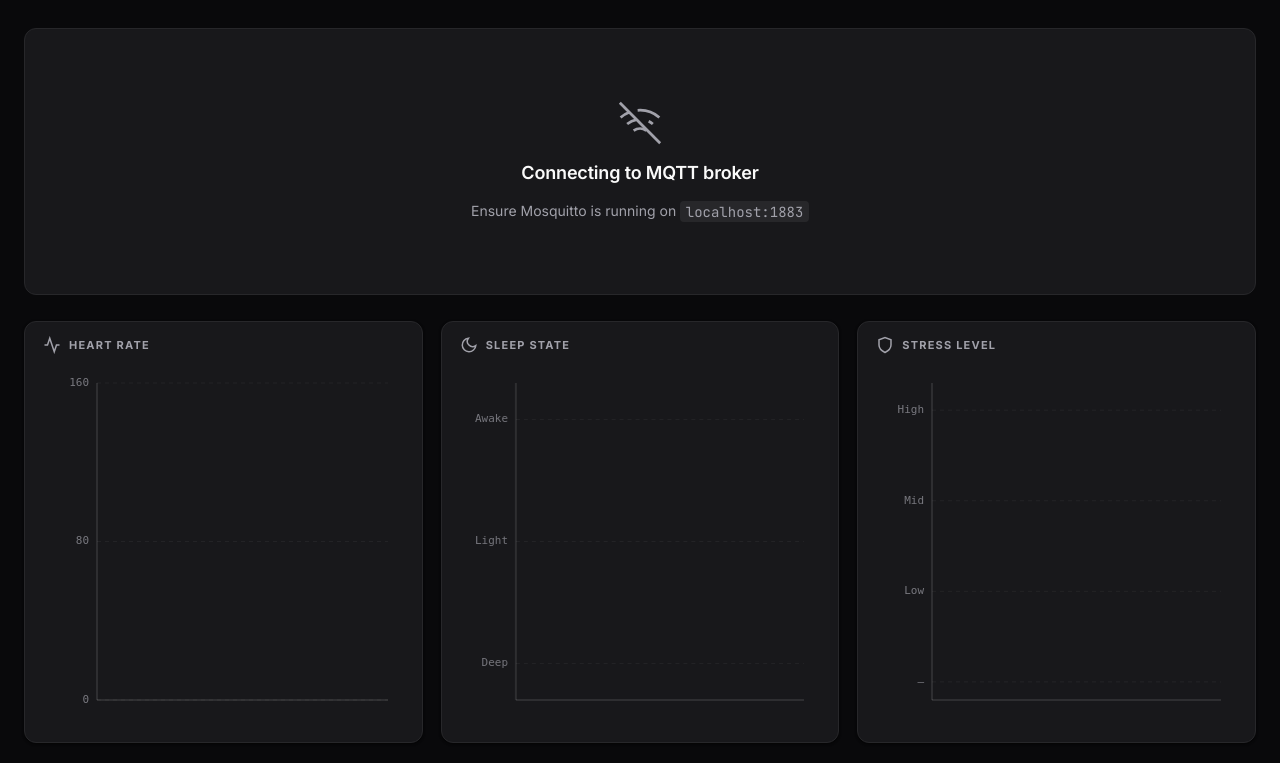
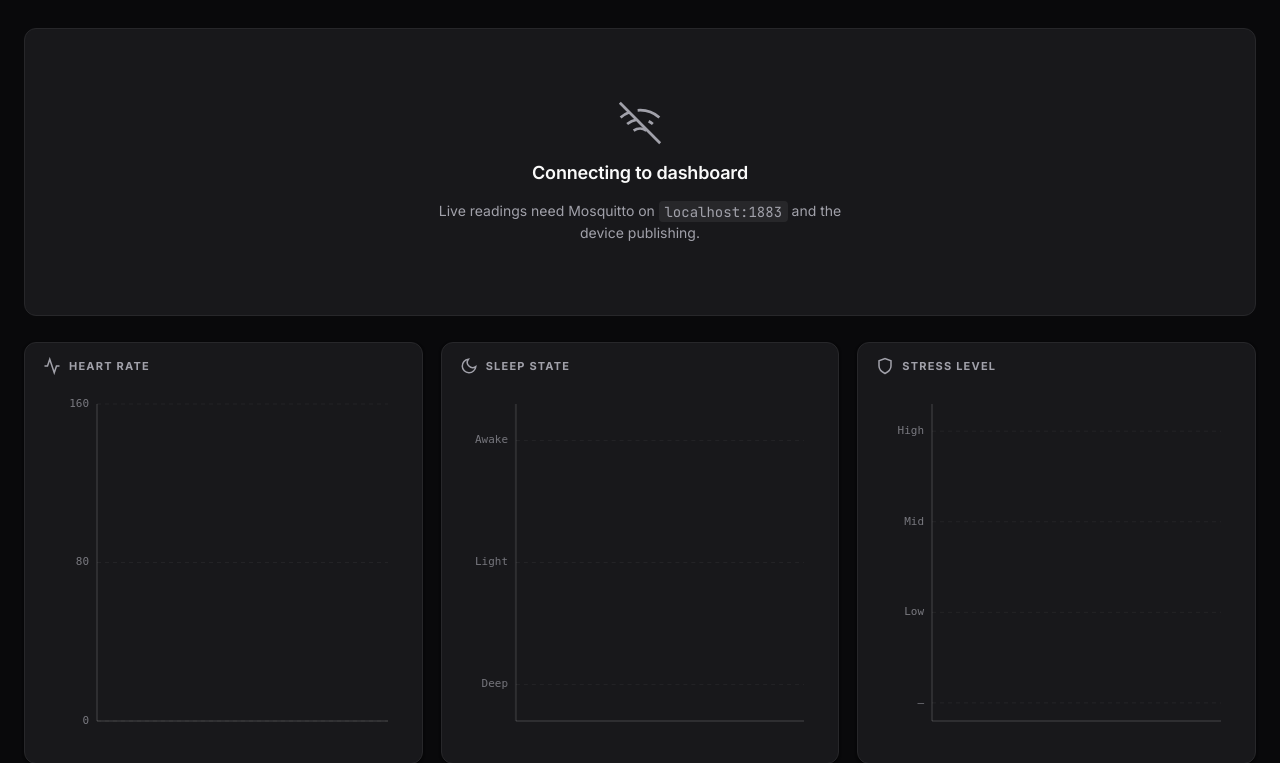
Before and after one commit to rudy128/mind-companion, a Flask app: page / in a window 1280 px wide. Shown: the part 69-832 px from the top of the page. Run offline with Flask 3, Linux system fonts and the light colour scheme; data that the repository does not hold is empty.

Commit message:
refactor: enhance MQTT connection handling and add demo state
- Updated MQTT client connection logic to run in a background thread, allowing Flask to start even if the broker is down.
- Introduced a demo state with placeholder sensor data to display on the dashboard until real data is received.
- Modified the dashboard's waiting state messages for clarity regarding MQTT broker requirements.

```diff
--- a/dashboard/server.py
+++ b/dashboard/server.py
@@ -3,7 +3,8 @@ M.I.N.D. Companion — Flask Dashboard Server
 Bridges MQTT (Mosquitto) ↔ Browser via Server-Sent Events (SSE).
 
 Architecture:
-  - paho-mqtt subscribes to mind/* topics on the local broker
+  - paho-mqtt subscribes to mind/* topics on the local broker (connects in a
+    background thread so Flask starts even when the broker is down)
   - /stream endpoint pushes updates to browser via SSE
   - /cmd endpoint receives commands from browser and publishes to mind/cmd
   - /   serves the dashboard HTML
@@ -27,9 +28,29 @@ TOPICS = {
     "alert": "mind/alert",
 }
 
+# Shown until real MQTT `mind/data` arrives (same keys as firmware JSON).
+DEMO_STATE = {
+    "bpm":       55,
+    "finger":    True,
+    "gsr":       3.8,
+    "stress":    "Low",
+    "sleep":     "Light Sleep",
+    "emergency": False,
+    "ax":        "0.02",
+    "ay":        "-0.01",
+    "az":        "0.98",
+    "temp":      "36.4",
+    "voice":     "Demo preview — live data replaces this when the device publishes.",
+    "breathing": False,
+    "camOpen":   False,
+    "mic_active": False,
+    "heap":      180 * 1024,
+    "uptime":    42,
+}
+
 # ── Shared state ──────────────────────────────────────────────
 app           = Flask(__name__)
-latest_state  = {}               # last known sensor payload
+latest_state  = dict(DEMO_STATE)  # copy; replaced/updated by MQTT
 
 # Each connected SSE client gets a queue; we fan-out messages to all.
 client_queues: list[queue.Queue] = []
@@ -82,27 +103,33 @@ def on_message(client, userdata, msg):
             pass
 
 # ── MQTT client setup ─────────────────────────────────────────
-def start_mqtt():
+mqtt_client = None  # set by background thread once broker accepts a connection
+
+
+def _mqtt_worker():
+    """Retry connect until the broker is up; never block Flask startup."""
+    global mqtt_client
     mc = mqtt.Client(mqtt.CallbackAPIVersion.VERSION2,
                      client_id="mind-flask-dashboard")
     mc.on_connect    = on_connect
     mc.on_disconnect = on_disconnect
     mc.on_message    = on_message
 
-    # Attempt to connect; retry in background if broker isn't up yet
-    connected = False
-    while not connected:
+    while True:
         try:
             mc.connect(MQTT_HOST, MQTT_PORT, keepalive=60)
-            connected = True
+            break
         except Exception as e:
             print(f"[MQTT] Connection failed ({e}), retrying in 3s...")
             time.sleep(3)
 
-    mc.loop_start()   # background thread for keepalive + message dispatch
-    return mc
+    mc.loop_start()
+    mqtt_client = mc
+    print("[MQTT] Connected; subscribed and network loop running")
 
-mqtt_client = None   # populated in __main__
+
+def start_mqtt_background():
+    threading.Thread(target=_mqtt_worker, daemon=True, name="mqtt").start()
 
 # ── Flask routes ──────────────────────────────────────────────
 
@@ -172,7 +199,7 @@ def get_state():
 
 # ── Entry point ───────────────────────────────────────────────
 if __name__ == "__main__":
-    mqtt_client = start_mqtt()
+    start_mqtt_background()
     print(f"[SERVER] Dashboard running at http://localhost:{FLASK_PORT}")
     # use_reloader=False so we don't start two MQTT loops in debug mode
     app.run(host="0.0.0.0", port=FLASK_PORT, debug=True, use_reloader=False, threaded=True)
--- a/dashboard/templates/index.html
+++ b/dashboard/templates/index.html
@@ -48,8 +48,8 @@
   <!-- Waiting state: not connected -->
   <div id="wait-conn" class="wait-card">
     <svg viewBox="0 0 24 24" fill="none" stroke="currentColor" stroke-width="1.5" class="icon-xl muted"><line x1="1" y1="1" x2="23" y2="23"/><path d="M16.72 11.06A10.94 10.94 0 0 1 19 12.55"/><path d="M5 12.55a10.94 10.94 0 0 1 5.17-2.39"/><path d="M10.71 5.05A16 16 0 0 1 22.56 9"/><path d="M1.42 9a15.91 15.91 0 0 1 4.7-2.88"/><path d="M8.53 16.11a6 6 0 0 1 6.95 0"/><line x1="12" y1="20" x2="12.01" y2="20"/></svg>
-    <p class="wait-title">Connecting to MQTT broker</p>
-    <p class="wait-sub">Ensure Mosquitto is running on <code>localhost:1883</code></p>
+    <p class="wait-title">Connecting to dashboard</p>
+    <p class="wait-sub">Live readings need Mosquitto on <code>localhost:1883</code> and the device publishing.</p>
   </div>
 
   <!-- Waiting state: connected but no data -->
```
